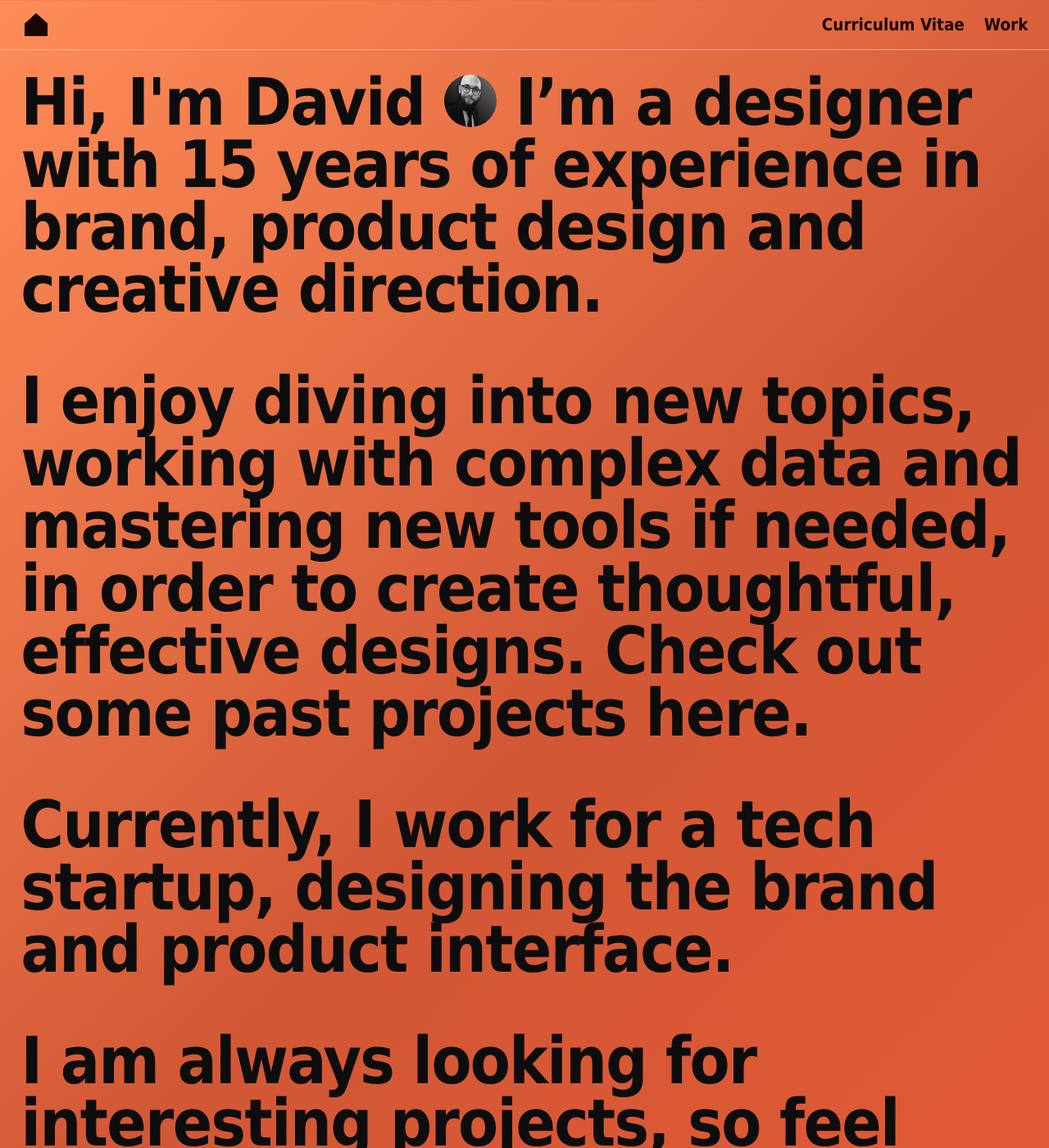
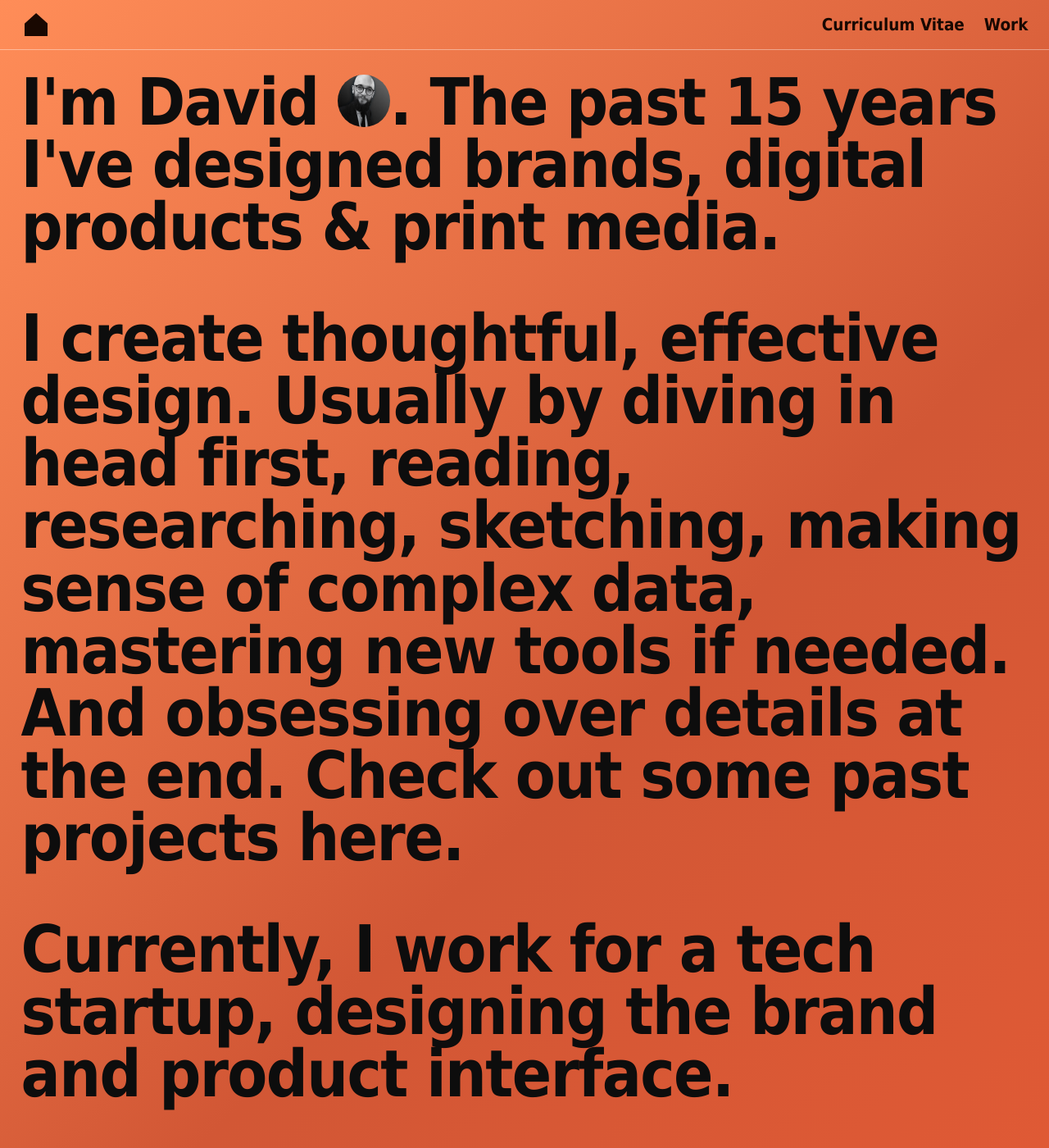
Before and after one commit to davidoffereins/davidoffereins.github.io, a Jekyll site: the page built from index.markdown, in a window 1280 px wide and 1400 px high. Shown: the whole window at 82% size. Built offline with Jekyll 4.4.1, drawn with Linux system fonts in a browser that asks for light colours; some web fonts are replaced.

Commit message:
rewrite home, remove analytics

```diff
--- a/_includes/google-analytics.html
+++ /dev/null
@@ -1,9 +0,0 @@
-<!-- Google tag (gtag.js) -->
-<script async src="https://www.googletagmanager.com/gtag/js?id=G-8V4MVHWMQN"></script>
-<script>
-  window.dataLayer = window.dataLayer || [];
-  function gtag(){dataLayer.push(arguments);}
-  gtag('js', new Date());
-
-  gtag('config', 'G-8V4MVHWMQN');
-</script>
--- a/_includes/head.html
+++ b/_includes/head.html
@@ -6,7 +6,4 @@
   <link rel="stylesheet" href="{{ "/assets/main.css" | relative_url }}">
   <link rel="stylesheet" href="https://use.typekit.net/sju7vko.css">
   {%- feed_meta -%}
-  {%- if jekyll.environment == 'production' and site.google_analytics -%}
-    {%- include google-analytics.html -%}
-  {%- endif -%}
 </head>
--- a/_layouts/home.html
+++ b/_layouts/home.html
@@ -4,8 +4,8 @@ layout: default
 
 <div class="home">
     <div class="site-intro">
-        <p>Hi, I'm David <img loading="lazy" class="home-portrait" src="{{ 'assets/img/portret-bewerkt.jpg' | relative_url }}" alt="David Portrait"> I’m a designer with 15 years of experience in brand, product design and creative direction.</p>
-        <p>I enjoy diving into new topics, working with complex data and mastering new tools if needed, in order to create thoughtful, effective designs. Check out some past projects <a class="inline-link" href="{{ "/work" | relative_url }}">here</a>.</p>
+        <p>I'm David <img loading="lazy" class="home-portrait" src="{{ 'assets/img/portret-bewerkt.jpg' | relative_url }}" alt="David Portrait">.  The past 15 years I've designed brands, digital products & print media.</p>
+        <p>I create thoughtful, effective design. Usually by diving in head first, reading, researching, sketching, making sense of complex data, mastering new tools if needed. And obsessing over details at the end. Check out some past projects <a class="inline-link" href="{{ "/work" | relative_url }}">here</a>.</p>
         <p>Currently, I work for a tech startup, designing the brand and product interface.</p>
         <p>I am always looking for interesting projects, so feel free to get in touch!</p>
         <div id="contact-info">
```
